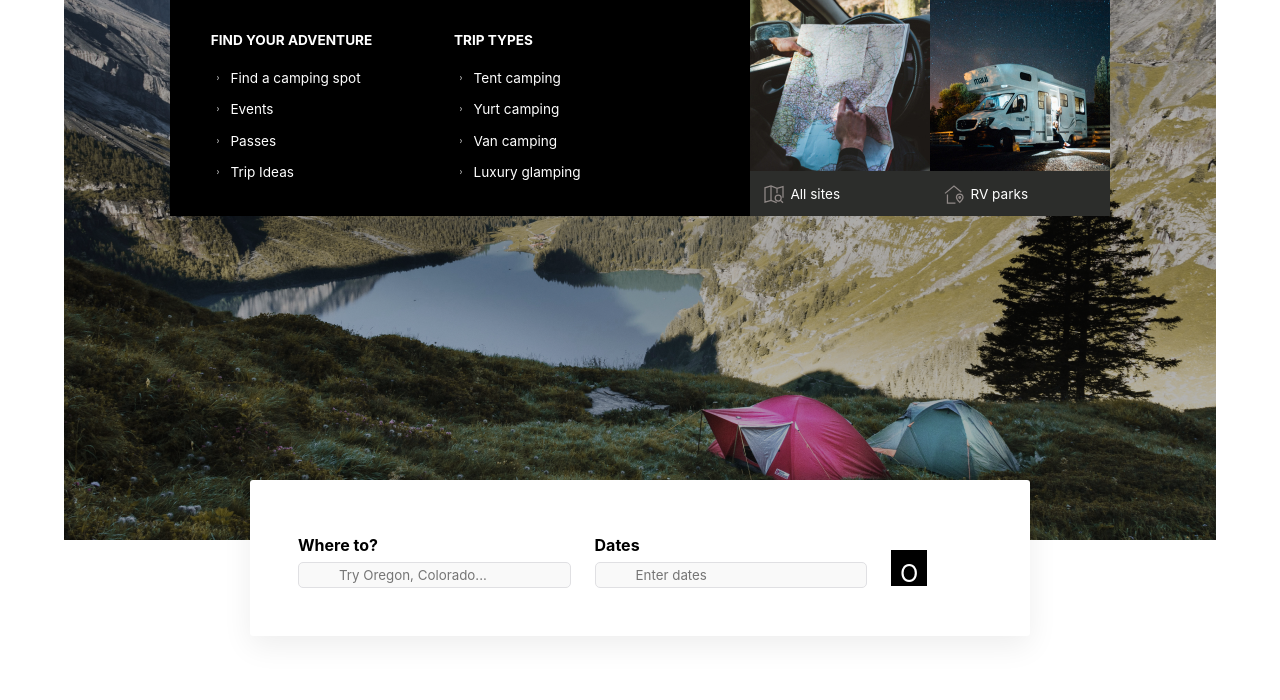
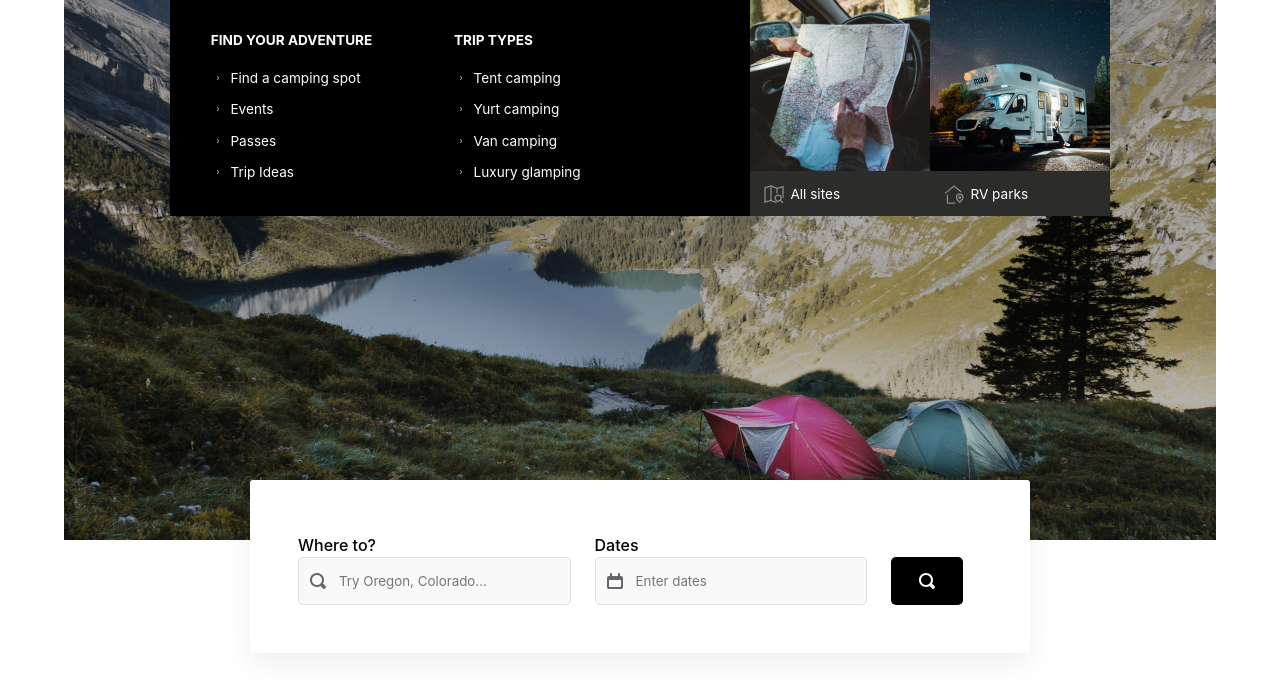
Before and after one commit to marcysutton/testing-accessibility-demos, a website: page index.html in a window 1280 px wide. Shown: the part 100-800 px from the top of the page. Drawn offline with Linux system fonts and the light colour scheme.

Commit message:
Icons and a static build!
To-do:

- Plan for making it responsive
- Wire up the mega menu
- Add form validation

```diff
--- a/index.html
+++ b/index.html
@@ -12,7 +12,7 @@
                         <span class="logo-img">
                             <svg width="27" height="21" viewBox="0 0 27 21" fill="none" xmlns="http://www.w3.org/2000/svg">
                                 <path d="M26.7251 19.6828C22.7132 15.6203 18.5876 0.685345 18.5129 0.538109C18.4006 0.17173 18.0253 -0.0839955 17.5751 0.0255895L7.78892 2.62469C7.52694 2.69775 7.30133 2.91801 7.26388 3.17373C7.22646 3.28334 4.22592 15.8029 0.21398 19.7558C-0.236186 20.1952 0.0642797 21 0.739014 21H26.2385C26.988 21.001 27.2501 20.1222 26.7251 19.6828ZM2.35156 19.5366C5.72623 14.9982 8.12693 6.02969 8.65197 3.90666L16.7519 1.78355C15.6644 5.40753 12.3647 15.9866 9.06476 19.5368L2.35156 19.5366ZM22.2256 19.5366C20.7254 17.7434 19.0754 12.5452 18.5504 10.6413C18.2884 9.87305 17.2758 9.94611 17.0876 10.6413C16.5626 12.5817 14.9126 17.7789 13.4124 19.5366H10.9754C13.9001 15.5471 16.6 7.45662 17.8381 3.39414C19.0753 7.45769 21.7753 15.5471 24.7008 19.5366H22.2256Z" fill="#212121"/>
-                                </svg>
+                            </svg>
 
                         </span>
                         <span class="logo-text">CampSpots</span>
@@ -118,7 +118,11 @@
                     </div>
                 </div>
                 <div class="form-field form-submit">
-                    <span class="icon-lookingglass">O</span>
+                    <div class="button-lookingglass"onclick="javascript: return false;">
+                        <svg width="16" height="16" viewBox="0 0 16 16" fill="none" xmlns="http://www.w3.org/2000/svg">
+                            <path d="M15.707 13.293L13 10.586C13.63 9.536 14 8.311 14 7C14 3.14 10.859 0 7 0C3.141 0 0 3.14 0 7C0 10.86 3.141 14 7 14C8.312 14 9.536 13.631 10.586 13L13.293 15.707C13.488 15.902 13.744 16 14 16C14.256 16 14.512 15.902 14.707 15.707L15.707 14.707C16.098 14.316 16.098 13.684 15.707 13.293ZM7 12C4.239 12 2 9.761 2 7C2 4.239 4.239 2 7 2C9.761 2 12 4.239 12 7C12 9.761 9.761 12 7 12Z" fill="#66666F"/>
+                            </svg>
+                    </div>
                 </div>
             </div>
             <div class="section overlapping-two-col">
--- a/styles.css
+++ b/styles.css
@@ -168,17 +168,29 @@ body {
     margin: -60px auto 0;
     width: 780px;
 }
+.form-field {
+    position: relative;
+}
 .form-field .label {
-    font-weight: bold;
+    font-weight: 500;
     font-size: 1rem;
 }
-.form-field .custom-input {
-    position: relative;
+.form-field span[class^="icon"] {
+    background-color: #333;
+    display: block;
+    height: 1em;
+    width: 1em;
 }
 .form-field .custom-input span[class^="icon"] {
-    background-color: #333;
-    height: 1em;
-    width: 1em;
+    height: 2em;
+    margin: 1rem 0 0 0.5em;
+    position: absolute;
+}
+.form-field span.icon-lookingglass {
+    background: url(images/icons/icon-lookingglass.svg) no-repeat;
+}
+.form-field span.icon-calendar {
+    background: url(images/icons/icon-calendar.svg) no-repeat;
 }
 .form-field .custom-input input {
     box-sizing: border-box;
@@ -187,20 +199,27 @@ body {
     border-radius: 5px;
     font-family: inherit;
     line-height: 2;
-    height: 2em;
+    height: 3rem;
     padding-left: 3em;
     width: 100%;
     -webkit-appearance: none;
 }
-.form-submit span[class^="icon"] {
+.form-submit .button-lookingglass {
     background-color: #000;
-    color: #fff;
+    border-radius: 5px;
     display: inline-block;
-    height: 1.5em;
-    line-height: 2;
+    height: 3rem;
+    line-height: 1;
+    padding: 0.75rem;
     text-align: center;
-    vertical-align: center;
-    width: 1.5em;
+    vertical-align: middle;
+    width: 3em;
+}
+.form-submit .button-lookingglass svg {
+    display: inline-block;
+}
+.form-submit .button-lookingglass svg path {
+    fill: #fff;
 }
 .section {
     margin: 4em auto;
```
Also changed, not shown: images/icons/icon-backpack.svg (added), images/icons/icon-calendar.svg (added), images/icons/icon-kayak.svg (added), images/icons/icon-location.svg (added), images/icons/icon-lookingglass.svg (added), images/icons/icon-map.svg (added), images/icons/icon-tent-logo.svg (added), images/icons/icon-treetag.svg (added).
